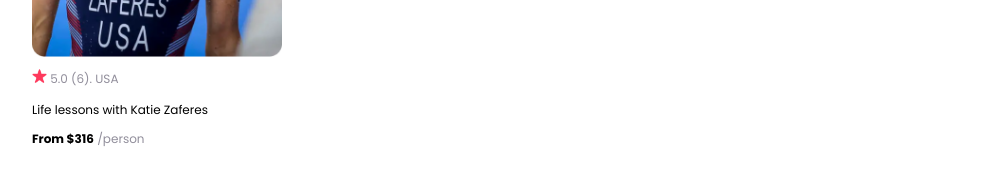
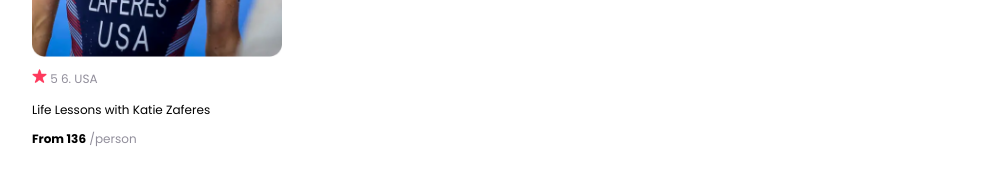
Before and after one commit to Tinady/scrimba-react-course, a React (Create React App) app in the folder airbnbclone/: page / in a window 1280 px wide. Shown: the part 979-1164 px from the top of the page, without its empty margins (6-996 px from the left). Built offline with nearby package versions, Linux system fonts and the light colour scheme.

Commit message:
Update Cards.js

```diff
--- a/airbnbclone/src/components/Cards.js
+++ b/airbnbclone/src/components/Cards.js
@@ -2,19 +2,19 @@ import React from "react";
 import photo from "../imgs/KatieZ.png"
 import star from "../imgs/Star.png"
 
-export default function Cards()
+export default function Cards(props)
 {
     return(
         <div>
         <div className="card-container">
-           <img className="cards-img" src={photo}/>
+           <img className="cards-img" src={props.image}/>
            <div className="cards-sold">
            <p > SOLD OUT </p>
            </div>
 
-           <p> <img src={star} className="star"/> <span>5.0 (6). USA</span> </p>
-           <p>Life lessons with Katie Zaferes</p>
-           <p><b> From $316</b> <span>/person</span></p>
+           <p> <img src={star} className="star"/> <span> {props.rating} {props.review}. USA</span> </p>
+           <p>{props.title}</p>
+           <p><b> From {props.price}</b> <span>/person</span></p>
         </div>
         </div>
     )
```
